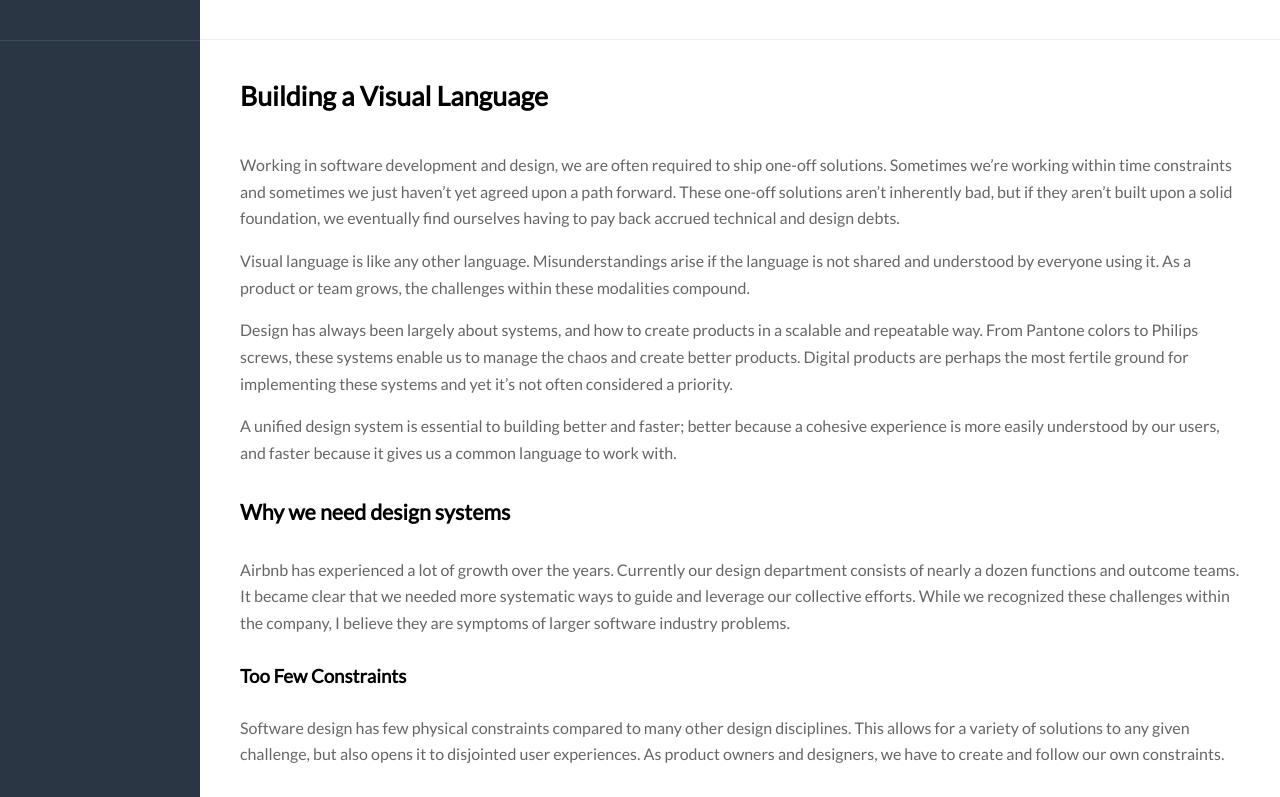
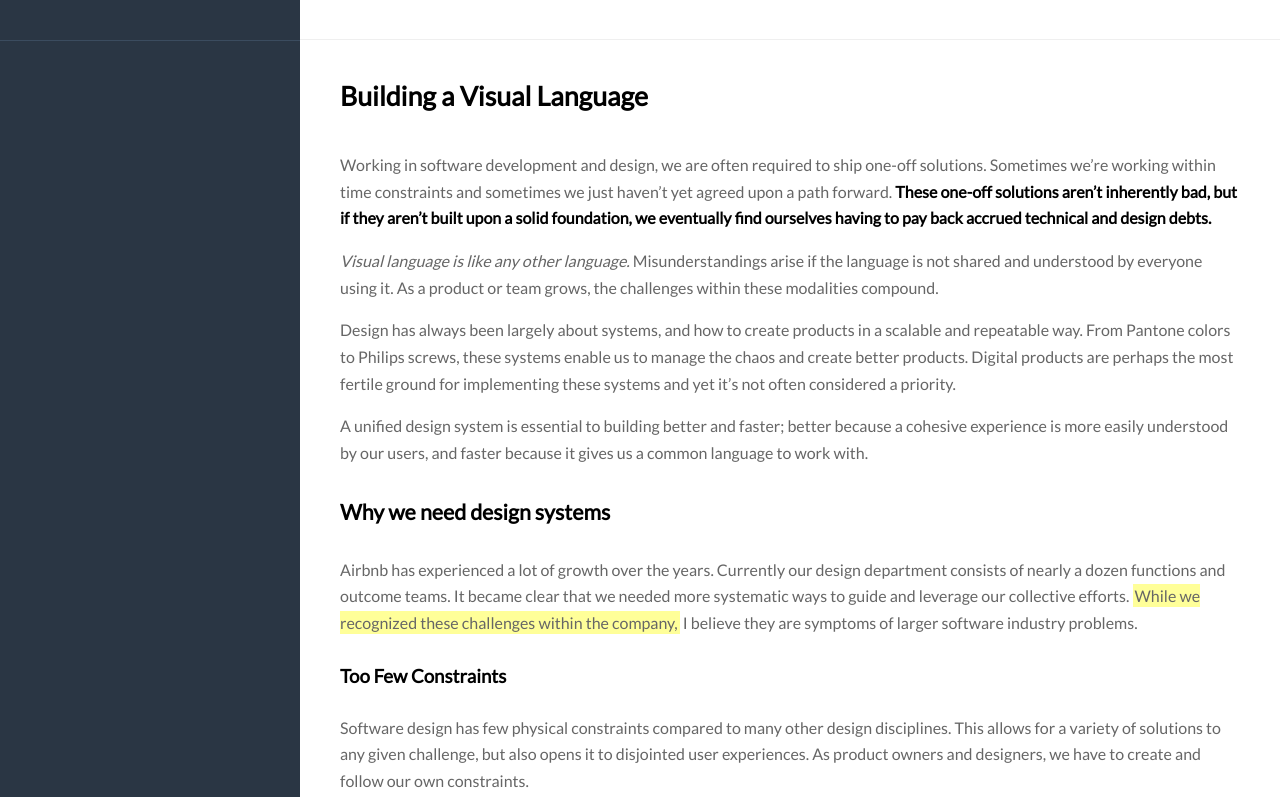
Before and after one commit to brenmcnamara/proto, a React (Create React App) app: page / in a window 1280 px wide. Shown: the top 797 px of the page. Built offline with nearby package versions, Linux system fonts and the light colour scheme.

Commit message:
Adds highlighting, bold, italics styling

```diff
--- a/src/file-editor-proto/App.css
+++ b/src/file-editor-proto/App.css
@@ -53,6 +53,19 @@
   padding: 0;
 }
 
+.FileApp b {
+  color: black;
+  font-weight: 700;
+}
+
+.FileApp .highlight {
+  padding: 2px;
+}
+
+.FileApp .highlight.highlight-yellow {
+  background-color: #ffff99;
+}
+
 .FileApp {
   display: flex;
   flex-direction: row;
@@ -65,9 +78,9 @@
   display: flex;
   flex-direction: column;
   flex-grow: 1;
-  max-width: 200px;
-  min-width: 200px;
-  width: 200px;
+  max-width: 300px;
+  min-width: 300px;
+  width: 300px;
 }
 
 .FileApp-sidePane-toolbar {
--- a/src/file-editor-proto/FileEditor.tsx
+++ b/src/file-editor-proto/FileEditor.tsx
@@ -13,12 +13,12 @@ export default class FileEditor extends React.Component<Props> {
           Working in software development and design, we are often required to
           ship one-off solutions. Sometimes we’re working within time
           constraints and sometimes we just haven’t yet agreed upon a path
-          forward. These one-off solutions aren’t inherently bad, but if they
+          forward. <b>These one-off solutions aren’t inherently bad, but if they
           aren’t built upon a solid foundation, we eventually find ourselves
-          having to pay back accrued technical and design debts.
+          having to pay back accrued technical and design debts.</b>
         </p>
         <p>
-          Visual language is like any other language. Misunderstandings arise if
+          <i>Visual language is like any other language.</i> Misunderstandings arise if
           the language is not shared and understood by everyone using it. As a
           product or team grows, the challenges within these modalities
           compound.
@@ -41,8 +41,8 @@ export default class FileEditor extends React.Component<Props> {
           Airbnb has experienced a lot of growth over the years. Currently our
           design department consists of nearly a dozen functions and outcome
           teams. It became clear that we needed more systematic ways to guide
-          and leverage our collective efforts. While we recognized these
-          challenges within the company, I believe they are symptoms of larger
+          and leverage our collective efforts. <span className="highlight highlight-yellow">While we recognized these
+          challenges within the company,</span> I believe they are symptoms of larger
           software industry problems.
         </p>
         <h3>Too Few Constraints</h3>
```
